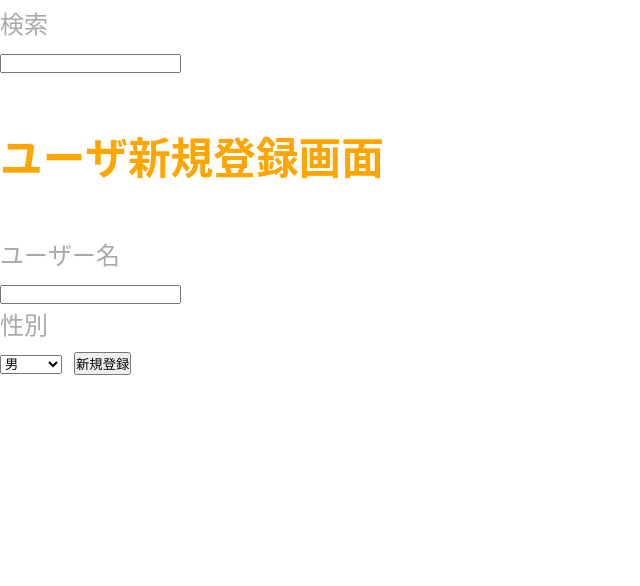
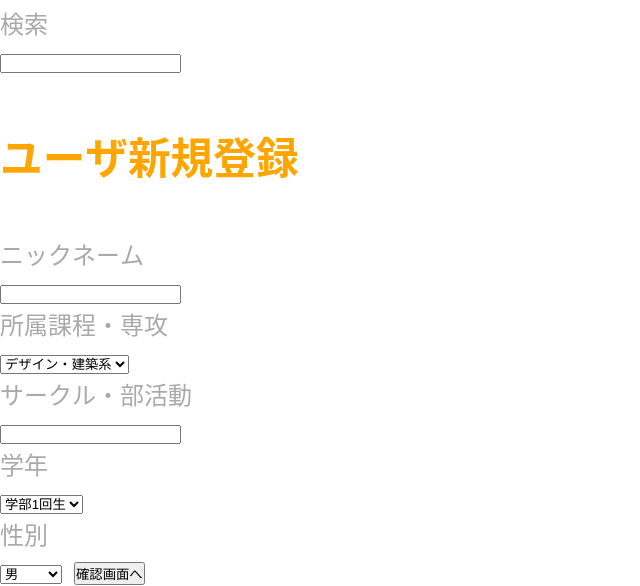
Before and after one commit to kit-kigyobu/kit-merukari, a Rails app: page /signup3 in a window 1280 px wide. Shown: the part 255-841 px from the top of the page, without its empty margins (0-640 px from the left). Before the commit the page ends 800 px from the top, so only its background shows below. Run offline with Rails 7, Linux system fonts and the light colour scheme; data comes from the database, SQL or seed files in the repository; style sheets or scripts are compiled from the project's sources.

Commit message:
[develop] signup3 and signup4

```diff
--- a/app/controllers/users_controller.rb
+++ b/app/controllers/users_controller.rb
@@ -1,4 +1,6 @@
 class UsersController < ApplicationController
+
+  require "date"
 
   def show
     @user = User.find_by(id: params[:id])
@@ -18,6 +20,54 @@ class UsersController < ApplicationController
 
   def signup3
     @user = User.new
+    @entry_year = 2016
+    @course_id = 1001
+
+    @select_course = Hash.new
+    courses = Course.all
+    courses.each do |course|
+      @select_course.store(course.name,course.course_id)
+    end
+
+    today = Date.today
+    nowyear = (today.month<=3)?(today.year-1):(today.year)
+    @select_entry_year = [
+      ['学部1回生',nowyear],['学部2回生',nowyear-1],['学部3回生',nowyear-2],['学部4回生',nowyear-3],
+      ['修士1回生',nowyear-4],['修士2回生',nowyear-5],['博士以上',nowyear-6],
+    ]
+  end
+
+  def signup4
+    @user = User.new
+    @user.name = params[:name]
+    @user.course_id = params[:course_id].to_i
+    @user.entry_year = params[:entry_year].to_i
+    @user.club = params[:club]
+    @user.gender = params[:gender].to_i
+
+    user_course = Course.find_by(course_id: @user.course_id)
+    @course_name = user_course.name
+
+
+    @select_course = Hash.new
+    courses = Course.all
+    courses.each do |course|
+      @select_course.store(course.name,course.course_id)
+    end
+
+    today = Date.today
+    nowyear = (today.month<=3)?(today.year-1):(today.year)
+    @select_entry_year = [
+      ['学部1回生',nowyear],['学部2回生',nowyear-1],['学部3回生',nowyear-2],['学部4回生',nowyear-3],
+      ['修士1回生',nowyear-4],['修士2回生',nowyear-5],['博士以上',nowyear-6],
+    ]
+
+    if !@user.valid? then
+      render("users/signup3")
+    end
+
+
+
   end
 
   def create
--- a/app/views/users/signup3.html.erb
+++ b/app/views/users/signup3.html.erb
@@ -1,10 +1,25 @@
-<h1>ユーザ新規登録画面</h1>
-<%= form_tag("/users/create") do %>
-         <p>ユーザー名</p>
-         <input name="name" value="<%= @user.name %>">
+<h1>ユーザ新規登録</h1>
+<%= form_tag("/signup4") do %>
+         <p>ニックネーム</p>
+         <%= text_field_tag("name",@user.name)%>
+
+         <p>所属課程・専攻</p>
+         <%= select_tag("course_id",
+         options_for_select(@select_course,:selected => @user.course_id),
+         {class: "select-default"})%>
+
+         <p>サークル・部活動</p>
+         <%= text_field_tag("club",@user.club)%>
+
+         <p>学年</p>
+         <%= select_tag("entry_year",
+         options_for_select(@select_entry_year,:selected => @user.entry_year),
+         {class: "select-default"})%>
+
          <p>性別</p>
-         <%= select_tag("gender_type",
+         <%= select_tag("gender",
          options_for_select(User.genders.map { |key, value| [I18n.t("enums.user.gender.#{key}"), value] }),
          {class: "select-default"})%>
-         <input type="submit" value="新規登録">
+
+         <%= submit_tag("確認画面へ") %>
 <% end %>
--- a/config/routes.rb
+++ b/config/routes.rb
@@ -18,6 +18,7 @@ Rails.application.routes.draw do
   get "login"              => "users#login_form"
   get "signup2"            => "users#signup2", as: 'signup2'
   get "signup3"            => "users#signup3", as: 'signup3'
+  post "signup4"           => "users#signup4"
   get "signup4"            => "users#signup4"
 
   get "posts/search" => "posts#search"
```
Also changed, not shown: app/views/users/signup4.html.erb (+19 -0 lines).
